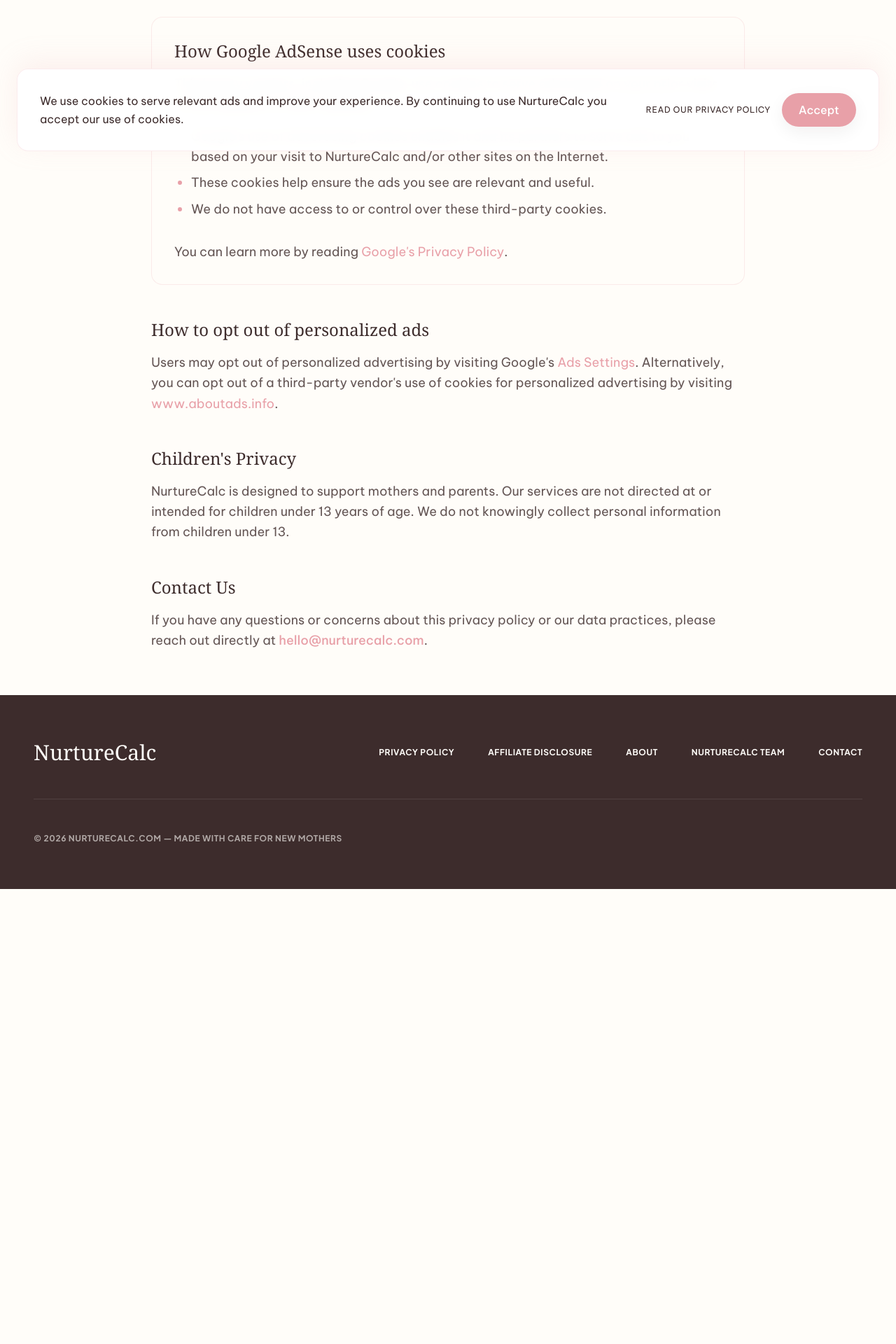
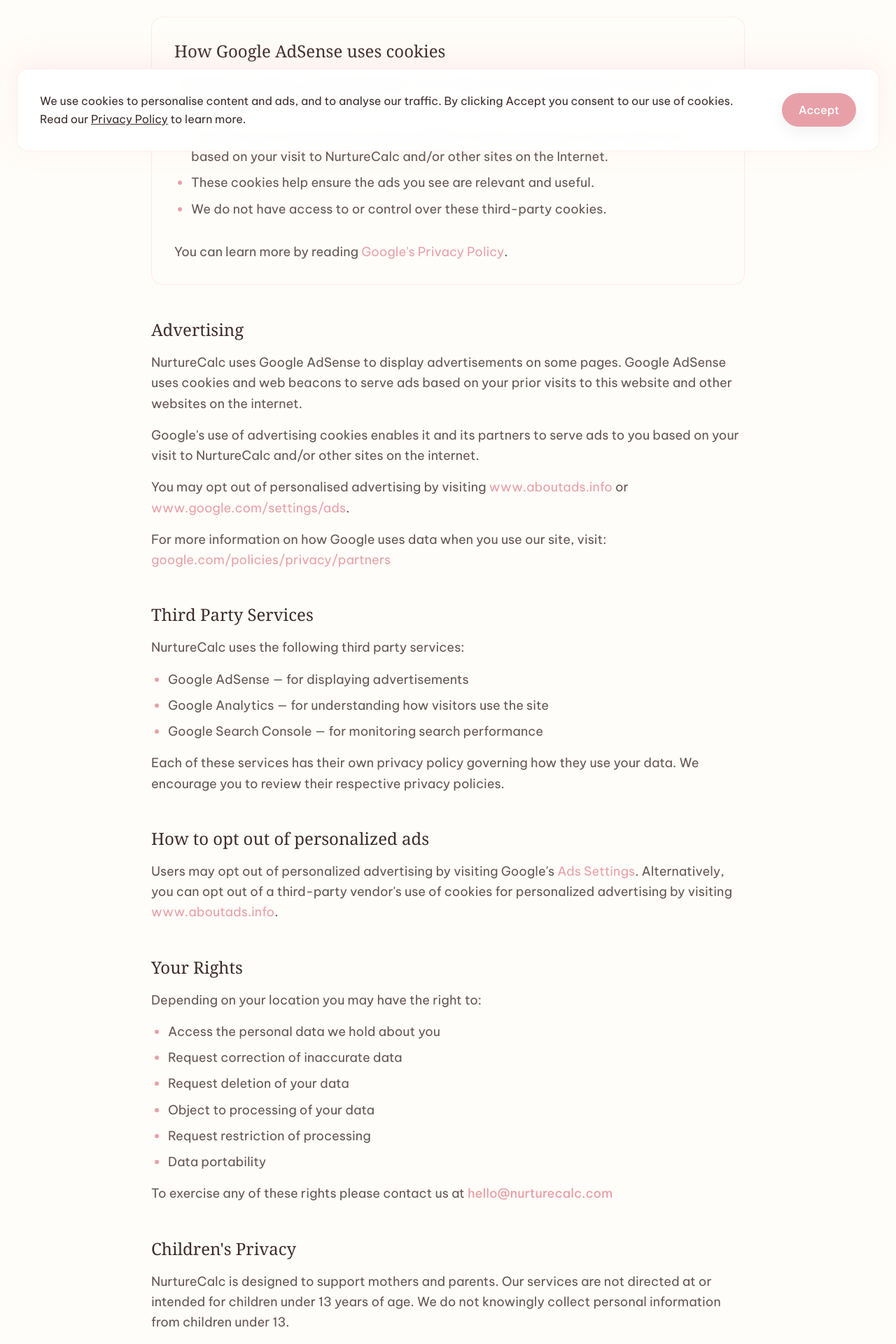
Before and after one commit to josefmomo214/NurtureCalc, a Next.js app: page /privacy-policy in a window 1280 px wide. Shown: the part 560-2480 px from the top of the page at 70% size. Before the commit the page ends 1830 px from the top, so only its background shows below. Built offline with nearby package versions, Linux system fonts and the light colour scheme.

Commit message:
Compliance: Update Privacy Policy and Cookie Banner for Google AdSense

```diff
--- a/src/app/privacy-policy/page.tsx
+++ b/src/app/privacy-policy/page.tsx
@@ -28,7 +28,7 @@ export default function PrivacyPolicyPage() {
               Privacy <span className="text-[#E8A0A8] italic">Policy</span>
             </h1>
             <p className="font-label text-xs font-bold text-[#3D2C2C]/50 uppercase tracking-widest">
-              Last updated: March 2026
+              Last updated: 29 March 2026
             </p>
           </header>
 
@@ -60,9 +60,54 @@ export default function PrivacyPolicyPage() {
             </section>
 
             <section className="space-y-4">
+              <h2 className="text-2xl font-serif text-[#3D2C2C]">Advertising</h2>
+              <p>
+                NurtureCalc uses Google AdSense to display advertisements on some pages. Google AdSense uses cookies and web beacons to serve ads based on your prior visits to this website and other websites on the internet.
+              </p>
+              <p>
+                Google's use of advertising cookies enables it and its partners to serve ads to you based on your visit to NurtureCalc and/or other sites on the internet.
+              </p>
+              <p>
+                You may opt out of personalised advertising by visiting <a href="http://www.aboutads.info" className="text-[#E8A0A8] hover:underline transition-colors" target="_blank" rel="noopener noreferrer">www.aboutads.info</a> or <a href="https://www.google.com/settings/ads" className="text-[#E8A0A8] hover:underline transition-colors" target="_blank" rel="noopener noreferrer">www.google.com/settings/ads</a>.
+              </p>
+              <p>
+                For more information on how Google uses data when you use our site, visit: <a href="https://google.com/policies/privacy/partners" className="text-[#E8A0A8] hover:underline transition-colors" target="_blank" rel="noopener noreferrer">google.com/policies/privacy/partners</a>
+              </p>
+            </section>
+
+            <section className="space-y-4">
+              <h2 className="text-2xl font-serif text-[#3D2C2C]">Third Party Services</h2>
+              <p>NurtureCalc uses the following third party services:</p>
+              <ul className="list-disc pl-6 space-y-2 marker:text-[#E8A0A8]">
+                <li>Google AdSense — for displaying advertisements</li>
+                <li>Google Analytics — for understanding how visitors use the site</li>
+                <li>Google Search Console — for monitoring search performance</li>
+              </ul>
+              <p>
+                Each of these services has their own privacy policy governing how they use your data. We encourage you to review their respective privacy policies.
+              </p>
+            </section>
+
+            <section className="space-y-4">
               <h2 className="text-2xl font-serif text-[#3D2C2C]">How to opt out of personalized ads</h2>
               <p>
                 Users may opt out of personalized advertising by visiting Google's <a href="https://myadcenter.google.com/" className="text-[#E8A0A8] hover:underline transition-colors" target="_blank" rel="noopener noreferrer">Ads Settings</a>. Alternatively, you can opt out of a third-party vendor's use of cookies for personalized advertising by visiting <a href="http://www.aboutads.info/choices/" className="text-[#E8A0A8] hover:underline transition-colors" target="_blank" rel="noopener noreferrer">www.aboutads.info</a>.
+              </p>
+            </section>
+
+            <section className="space-y-4">
+              <h2 className="text-2xl font-serif text-[#3D2C2C]">Your Rights</h2>
+              <p>Depending on your location you may have the right to:</p>
+              <ul className="list-disc pl-6 space-y-2 marker:text-[#E8A0A8]">
+                <li>Access the personal data we hold about you</li>
+                <li>Request correction of inaccurate data</li>
+                <li>Request deletion of your data</li>
+                <li>Object to processing of your data</li>
+                <li>Request restriction of processing</li>
+                <li>Data portability</li>
+              </ul>
+              <p>
+                To exercise any of these rights please contact us at <a href="mailto:hello@nurturecalc.com" className="text-[#E8A0A8] hover:underline font-medium">hello@nurturecalc.com</a>
               </p>
             </section>
 
--- a/src/components/CookieBanner.tsx
+++ b/src/components/CookieBanner.tsx
@@ -27,14 +27,11 @@ export default function CookieBanner() {
       <div className="max-w-7xl mx-auto bg-white/95 backdrop-blur-md border border-[#E8A0A8]/20 shadow-[0_-10px_40px_rgba(232,160,168,0.15)] rounded-2xl p-6 md:p-8 flex flex-col md:flex-row items-center gap-6 md:gap-12 text-[#3D2C2C]">
         <div className="flex-1 space-y-2 text-center md:text-left">
           <p className="text-sm md:text-base leading-relaxed">
-            We use cookies to serve relevant ads and improve your experience. By continuing to use NurtureCalc you accept our use of cookies.
+            We use cookies to personalise content and ads, and to analyse our traffic. By clicking Accept you consent to our use of cookies. Read our <Link href="/privacy-policy" className="underline hover:text-[#E8A0A8] transition-colors">Privacy Policy</Link> to learn more.
           </p>
         </div>
 
         <div className="flex items-center gap-4 shrink-0">
-          <Link href="/privacy-policy" className="btn btn-secondary text-xs uppercase tracking-wider transition-colors">
-            Read our Privacy Policy
-          </Link>
           <Button
             onClick={handleAccept}
             className="bg-[#E8A0A8] hover:bg-[#D58A92] text-white whitespace-nowrap"
```
